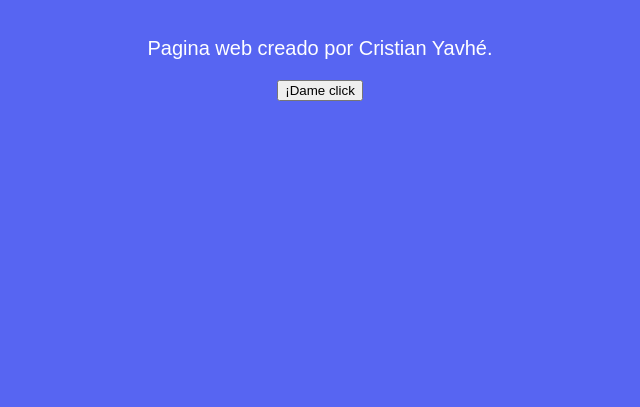
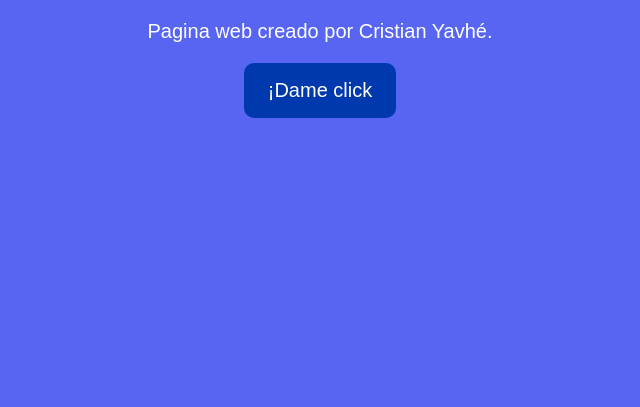
Before and after one commit to Bobadilla05/intro-a-git, a plain HTML site: page index.html in a window 1280 px wide. Shown: the part 409-816 px from the top of the page, without its empty margins (320-960 px from the left). Drawn offline with Linux system fonts and the light colour scheme.

Commit message:
Agregar estilo al botón

```diff
--- a/styles.css
+++ b/styles.css
@@ -18,3 +18,13 @@ h1 {
 p {
     font-size: 20px;
 }
+
+button{
+    border: 0;
+
+    padding: 16px 24px;
+    border-radius: 10px;
+    font-size: 20px;
+    background-color: #0038AE;
+    color: white;
+}
```
